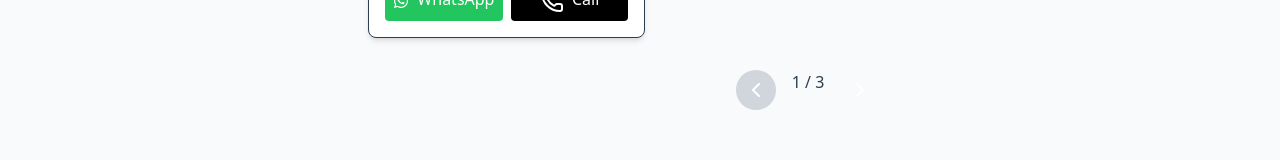
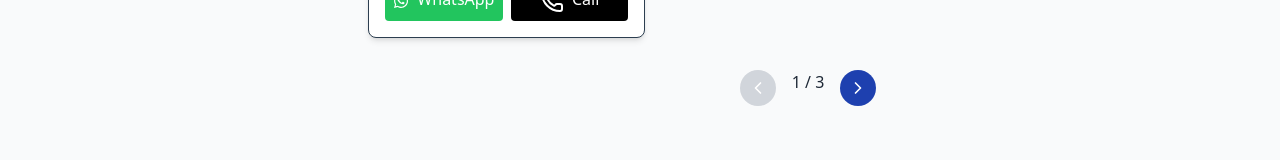
Before and after one commit to godyracks/branighan, a React (Vite) app: page /houses in a window 1280 px wide. Shown: the part 1709-1869 px from the top of the page. Built offline with nearby package versions, Linux system fonts and the light colour scheme.

Commit message:
updated icon theme for houses and designs components

```diff
--- a/src/components/layout/HouseList.jsx
+++ b/src/components/layout/HouseList.jsx
@@ -1,10 +1,14 @@
 import { motion } from 'framer-motion';
-import { HouseCard } from '../features/HouseCard';
 import { LucideChevronLeft, LucideChevronRight } from 'lucide-react';
 import PropTypes from 'prop-types';
+import { HouseCard } from '../features/HouseCard';
+import { useTheme } from '../../context/ThemeContext';
 
 // HouseList renders a paginated list of house cards
-export const HouseList = ({ houses, currentPage, totalPages, onPageChange, onWhatsApp, onCall }) => (
+export const HouseList = ({ houses, currentPage, totalPages, onPageChange, onWhatsApp, onCall }) => {
+  const { isDarkMode } = useTheme();
+
+  return (
     <div>
       <div className="grid grid-cols-1 sm:grid-cols-2 lg:grid-cols-3 gap-6">
         {houses.map(house => (
@@ -21,24 +25,35 @@ export const HouseList = ({ houses, currentPage, totalPages, onPageChange, onWha
         ))}
       </div>
       <div className="mt-8 flex justify-center space-x-4">
-      <button
+        <motion.button
           onClick={() => onPageChange(currentPage - 1)}
           disabled={currentPage === 1}
-        className="p-2 rounded-full bg-primary text-white disabled:bg-gray-300 disabled:cursor-not-allowed"
+          className="p-2 rounded-full text-white disabled:bg-gray-300 disabled:cursor-not-allowed"
+          style={{ backgroundColor: currentPage === 1 ? '#D1D5DB' : '#1E40AF' }}
+          whileHover={{ scale: 1.05 }}
+          transition={{ duration: 0.2 }}
         >
-        <LucideChevronLeft />
-      </button>
-      <span className="text-text-light dark:text-text-dark">{currentPage} / {totalPages}</span>
-      <button
+          <LucideChevronLeft className="h-5 w-5" />
+        </motion.button>
+        <span
+          style={{ color: isDarkMode ? '#F9FAFB' : '#1F2937' }}
+        >
+          {currentPage} / {totalPages}
+        </span>
+        <motion.button
           onClick={() => onPageChange(currentPage + 1)}
           disabled={currentPage === totalPages}
-        className="p-2 rounded-full bg-primary text-white disabled:bg-gray-300 disabled:cursor-not-allowed"
+          className="p-2 rounded-full text-white disabled:bg-gray-300 disabled:cursor-not-allowed"
+          style={{ backgroundColor: currentPage === totalPages ? '#D1D5DB' : '#1E40AF' }}
+          whileHover={{ scale: 1.05 }}
+          transition={{ duration: 0.2 }}
         >
-        <LucideChevronRight />
-      </button>
+          <LucideChevronRight className="h-5 w-5" />
+        </motion.button>
       </div>
     </div>
   );
+};
 
 HouseList.propTypes = {
   houses: PropTypes.array.isRequired,
```
Lines whose indentation alone changed are shown as unchanged.
